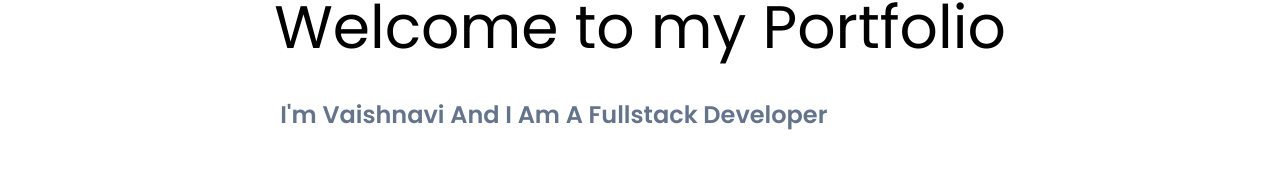
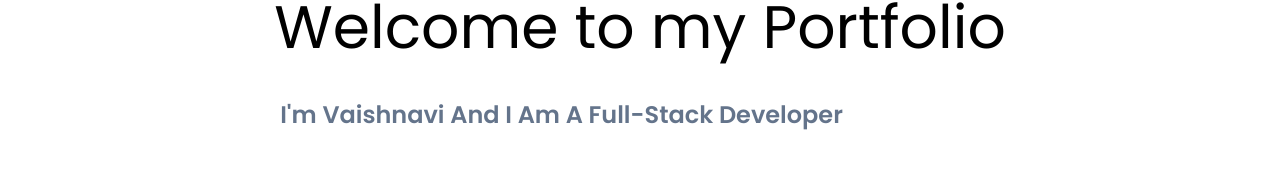
Before and after one commit to vaishnavibondade1/portfolio, a React (Vite) app: page / in a window 1280 px wide. Shown: the part 346-517 px from the top of the page. Built offline with nearby package versions, Linux system fonts and the light colour scheme.

Commit message:
hero section fix

```diff
--- a/src/components/Hero.jsx
+++ b/src/components/Hero.jsx
@@ -42,7 +42,7 @@ const Hero = () => {
           whileInView={{ x: 0, opacity: 1 }}
           transition={{ duration: 2 }}
           className="md:text-2xl text-lg md:leading-normal leading-5 ml-1.5 font-bold text-slate-500">
-           I'm Vaishnavi And I Am A Fullstack Developer
+           I'm Vaishnavi And I Am A Full-Stack Developer
           </motion.h4>
           <motion.a
                                           initial={{ x: -80, opacity: 0 }}
```
